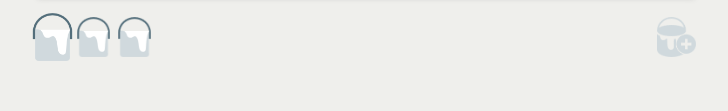
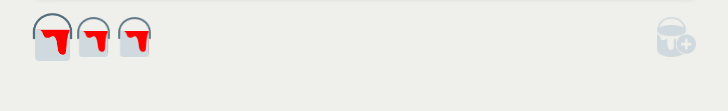
Before and after one commit to johein93/DrawApp, a website with bundled scripts: page index.html in a window 1280 px wide. Shown: the part 503-614 px from the top of the page, without its empty margins (274-1002 px from the left). Built offline with nearby package versions, Linux system fonts and the light colour scheme; files whose address does not match are found by name.

Commit message:
Color on Bucket

```diff
--- a/app.css
+++ b/app.css
@@ -110,9 +110,9 @@ canvas{
 	height: 40px;
 	position: relative;
 	transition:0.1s;
-	background: linear-gradient(#fff,#fff) no-repeat;
-	background-position: 2.5px 14px;
-	background-size: 85% 22px;
+	background: linear-gradient(#f00,#f00) no-repeat;
+	background-position: 3px 14px;
+	background-size: 84% 22px;
 }
 #availableColors li:not(.selected) a:hover img{
 	bottom: 4px;
```
